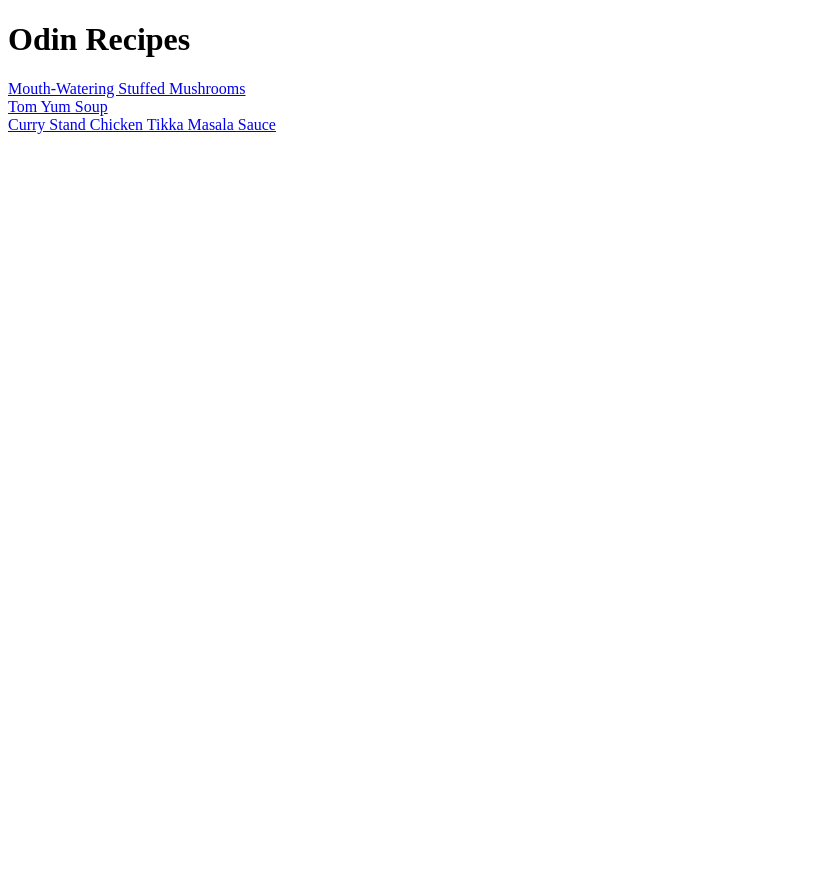
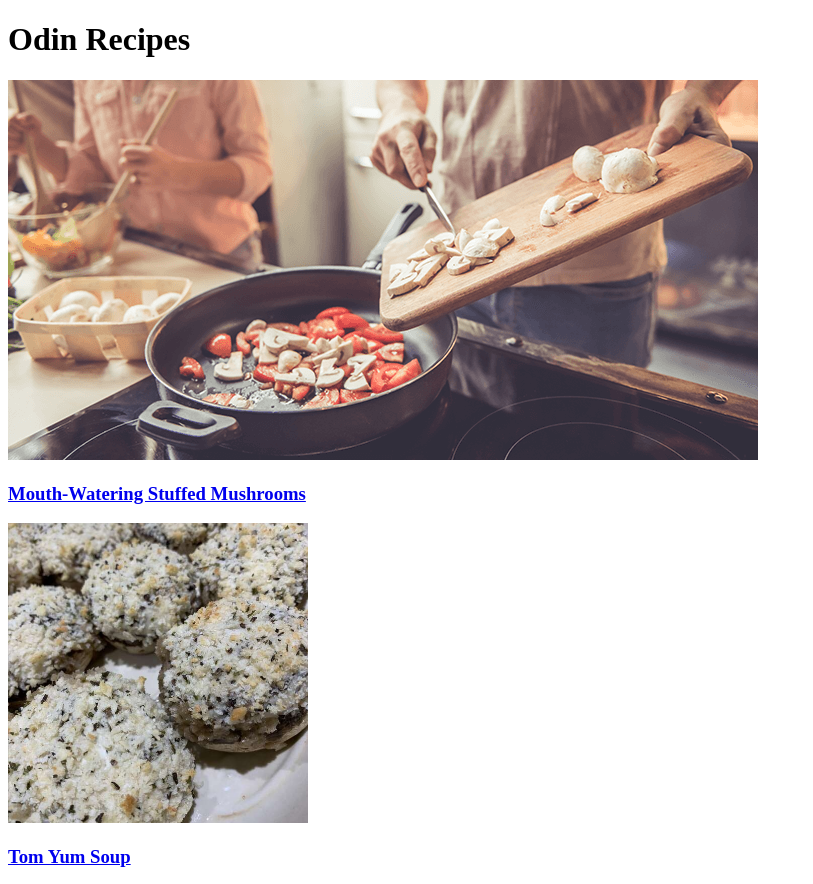
Before and after one commit to AlexHc30/odin-recipes, a plain HTML site: page index.html in a window 1280 px wide. Shown: the top 884 px of the page, without its empty margins (0-813 px from the left). Before the commit the page ends 800 px from the top, so only its background shows below. Drawn offline with Linux system fonts and the light colour scheme.

Commit message:
Added 4 new images to main page, changed the way the links to the 3 recipes are displayed

```diff
--- a/index.html
+++ b/index.html
@@ -7,10 +7,14 @@
 
     <body>
         <h1>Odin Recipes</h1>
-        <a href="stuffed-mushrooms/stuffed-mushrooms.html">Mouth-Watering Stuffed Mushrooms</a>
+        <img src="images/cooking-at-home.png" alt="two persons coocking">
+        <h3><a href="stuffed-mushrooms/stuffed-mushrooms.html">Mouth-Watering Stuffed Mushrooms</a></h3>
+        <img src="stuffed-mushrooms/images/stuffed-mushrooms-edit.jpg" alt="stuffed mushrooms" style="width: 300px;height: 300px;">
         <br>
-        <a href="tom-yum-soup/tom-yum-soup.html">Tom Yum Soup</a>
+        <h3><a href="tom-yum-soup/tom-yum-soup.html">Tom Yum Soup</a></h3>
+        <img src="tom-yum-soup/images/tom-yum.png" alt="tom yum soup" style="width: 300px;height: 300px;">
         <br>
-        <a href="chicken-tikka-masala/chicken-tikka-masala.html">Curry Stand Chicken Tikka Masala Sauce</a>
+        <h3><a href="chicken-tikka-masala/chicken-tikka-masala.html">Curry Stand Chicken Tikka Masala Sauce</a></h3>
+        <img src="chicken-tikka-masala/images/tikka-masala.jpeg" alt="chicken tikka masala" style="width: 300px;height: 300px;">
     </body>
 </html>
```
Also changed, not shown: chicken-tikka-masala/images/tikka-masala.jpeg (added), images/cooking-at-home.png (added), stuffed-mushrooms/images/stuffed-mushrooms-edit.jpg (added), stuffed-mushrooms/images/stuffed-mushrooms2.jpeg (added), tom-yum-soup/images/tom-yum.png (added).
